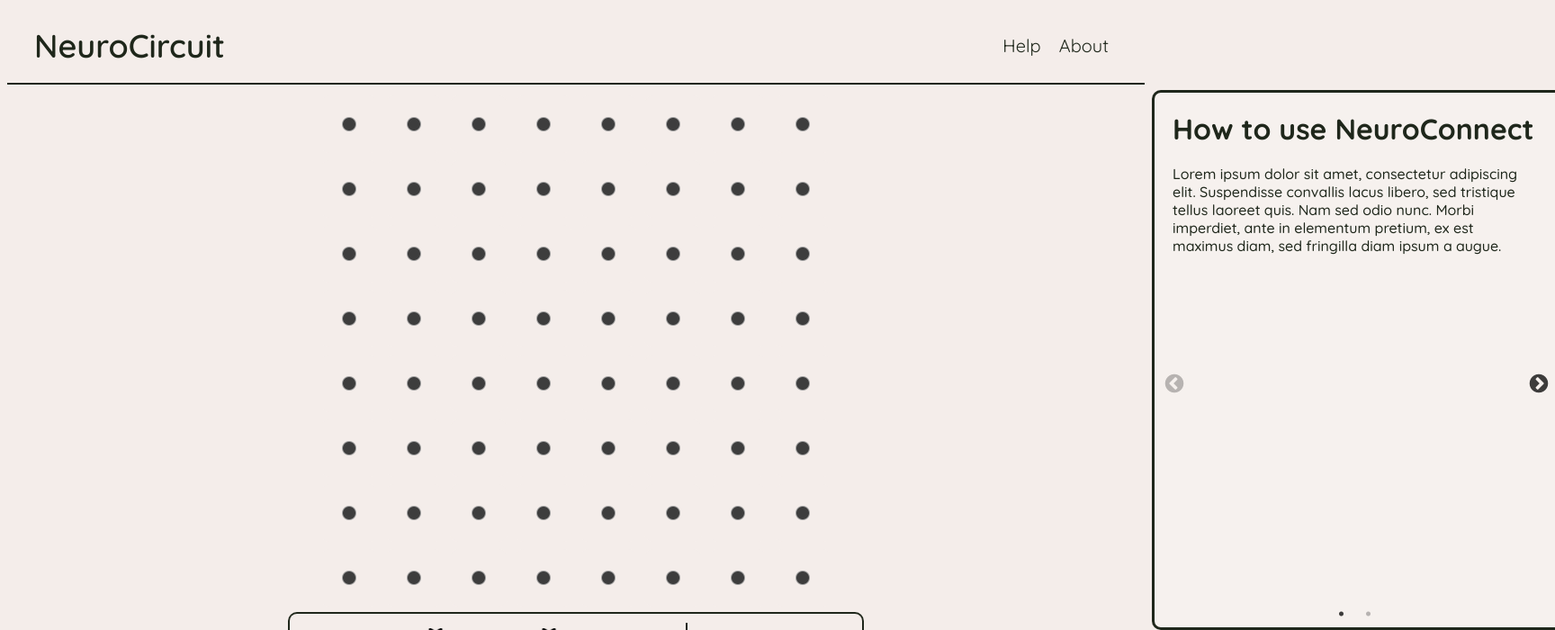
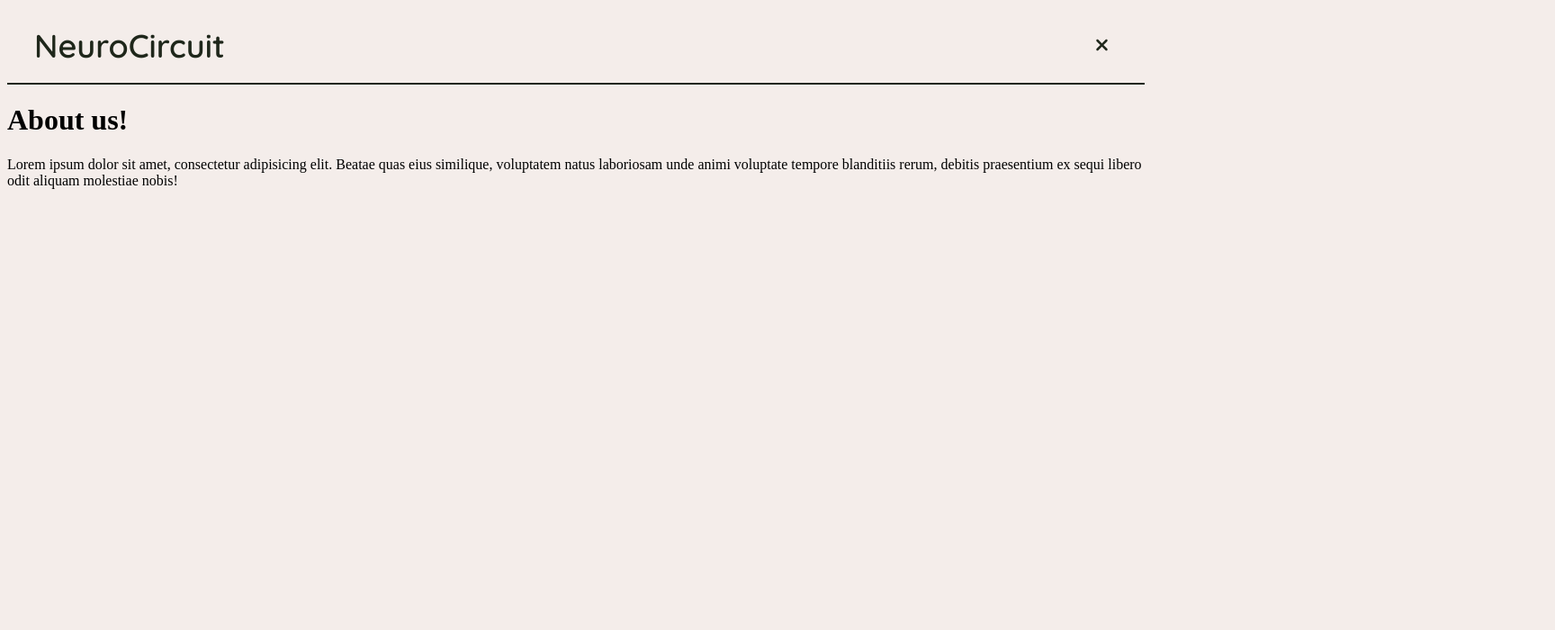
Before and after one commit to CRook99/neuron-connect, a React (Vite) app: page /about in a window 1280 px wide. Shown: the top 700 px of the page at 90% size, 1728 px wide, since content can reach past the window. Built offline with nearby package versions, Linux system fonts and the light colour scheme.

Commit message:
Routing implemented, about page

```diff
--- a/package.json
+++ b/package.json
@@ -18,7 +18,11 @@
     "@babel/plugin-transform-object-rest-spread": "^7.24.7",
     "@babel/plugin-transform-optional-catch-binding": "^7.24.7",
     "@babel/plugin-transform-optional-chaining": "^7.24.7",
+    "@fortawesome/fontawesome-svg-core": "^6.5.2",
+    "@fortawesome/free-solid-svg-icons": "^6.5.2",
+    "@fortawesome/react-fontawesome": "^0.2.2",
     "@react-spring/web": "^9.7.3",
+    "@types/react-router-dom": "^5.3.3",
     "@types/react-slick": "^0.23.13",
     "framer-motion": "^11.2.10",
     "react": "^18.2.0",
--- a/src/App.tsx
+++ b/src/App.tsx
@@ -1,33 +1,18 @@
-import Board from "./components/Board";
-import Dock from "./components/Dock";
-import Header from "./components/Header";
-import { DndProvider } from "react-dnd";
-import { HTML5Backend } from "react-dnd-html5-backend";
-import HelpSidebar from "./components/HelpSidebar";
-import { useState } from "react";
-import HelpButton from "./components/HelpButton";
+import { BrowserRouter as Router, Routes, Route } from "react-router-dom";
+import Home from "./pages/Home";
+import About from "./pages/About";
 
-function App() {
-  const [isHelpActive, setIsHelpActive] = useState(false);
-
+const App = () => {
   return (
-    <DndProvider backend={HTML5Backend}>
-      <Header>
-        <HelpButton
-          isHelpActive={isHelpActive}
-          onClick={() => setIsHelpActive(!isHelpActive)}
-        />
-      </Header>
-
-      <HelpSidebar isHelpActive={isHelpActive} />
-
-      <div>
-        <Board rows={8} cols={8} />
-      </div>
-
-      <Dock />
-    </DndProvider>
+    <>
+      <Router>
+        <Routes>
+          <Route index path="/" element={<Home />} />
+          <Route path="about" element={<About />} />
+        </Routes>
+      </Router>
+    </>
   );
-}
+};
 
 export default App;
--- a/src/components/Header.tsx
+++ b/src/components/Header.tsx
@@ -9,10 +9,7 @@ function Header(props: HeaderProps) {
     <>
       <header className="header">
         <p className="logo">NeuroCircuit</p>
-        <nav className="navbar">
-          {props.children}
-          <div>About</div>
-        </nav>
+        <nav className="navbar">{props.children}</nav>
       </header>
     </>
   );
--- /dev/null
+++ b/src/pages/About.tsx
@@ -0,0 +1,28 @@
+import { Link } from "react-router-dom";
+import Header from "../components/Header";
+import { FontAwesomeIcon } from "@fortawesome/react-fontawesome";
+import { faXmark } from "@fortawesome/free-solid-svg-icons";
+
+const About = () => {
+  return (
+    <>
+      <Header>
+        <Link to="/">
+          <div>
+            <FontAwesomeIcon icon={faXmark} />
+          </div>
+        </Link>
+      </Header>
+
+      <h1>About us!</h1>
+      <p>
+        Lorem ipsum dolor sit amet, consectetur adipisicing elit. Beatae quas
+        eius similique, voluptatem natus laboriosam unde animi voluptate tempore
+        blanditiis rerum, debitis praesentium ex sequi libero odit aliquam
+        molestiae nobis!
+      </p>
+    </>
+  );
+};
+
+export default About;
--- /dev/null
+++ b/src/pages/Home.tsx
@@ -0,0 +1,37 @@
+import { DndProvider } from "react-dnd";
+import { HTML5Backend } from "react-dnd-html5-backend";
+import { useState } from "react";
+import Board from "../components/Board";
+import Dock from "../components/Dock";
+import Header from "../components/Header";
+import HelpButton from "../components/HelpButton";
+import HelpSidebar from "../components/HelpSidebar";
+import { Link } from "react-router-dom";
+
+const Home = () => {
+  const [isHelpActive, setIsHelpActive] = useState(false);
+
+  return (
+    <DndProvider backend={HTML5Backend}>
+      <Header>
+        <HelpButton
+          isHelpActive={isHelpActive}
+          onClick={() => setIsHelpActive(!isHelpActive)}
+        />
+        <Link to="/about">
+          <div>About</div>
+        </Link>
+      </Header>
+
+      <HelpSidebar isHelpActive={isHelpActive} />
+
+      <div>
+        <Board rows={8} cols={8} />
+      </div>
+
+      <Dock />
+    </DndProvider>
+  );
+};
+
+export default Home;
```
Also changed, not shown: src/pages/About.css (added), 1 other file (tests, documents, lock files or other folders).
